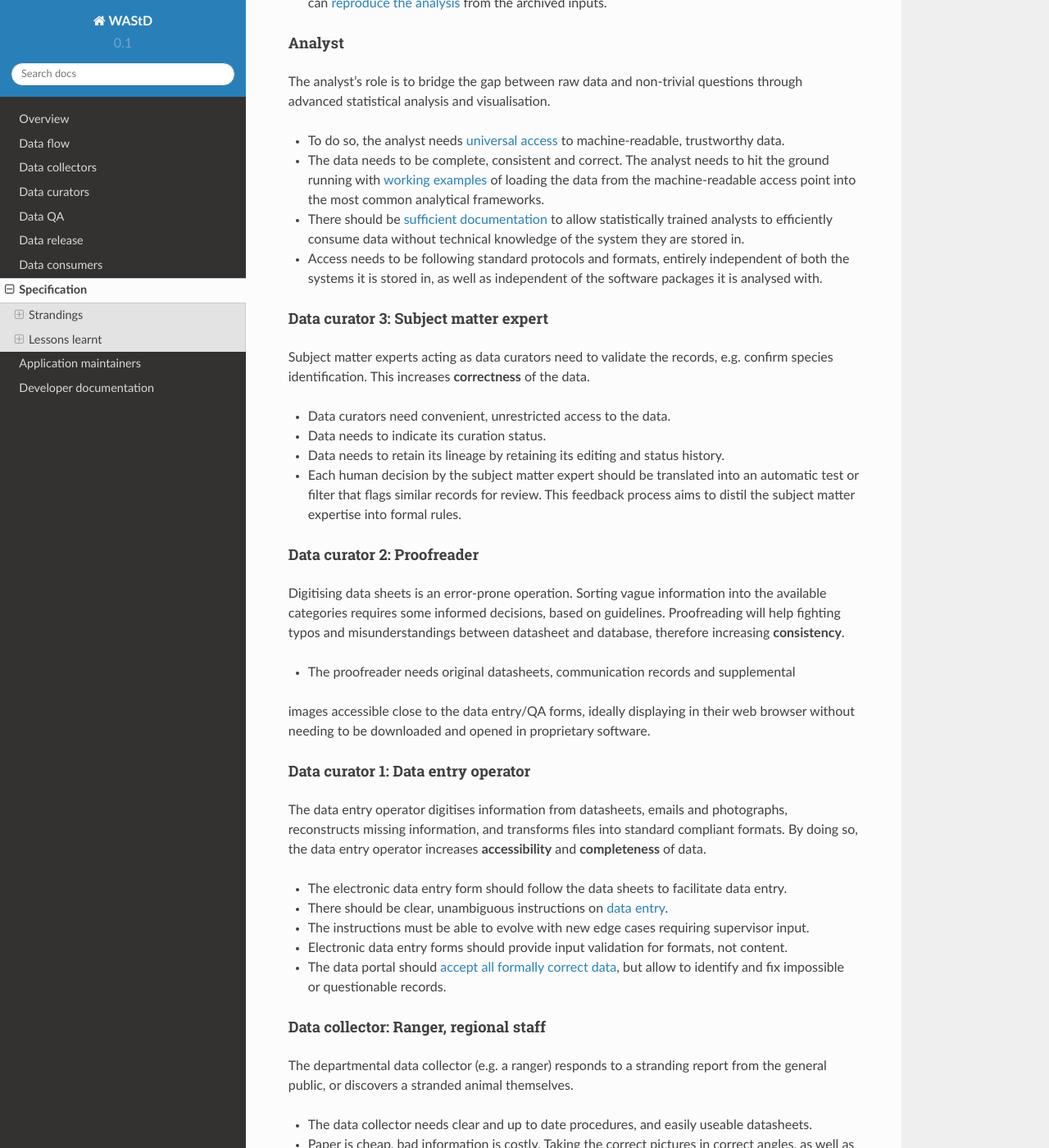
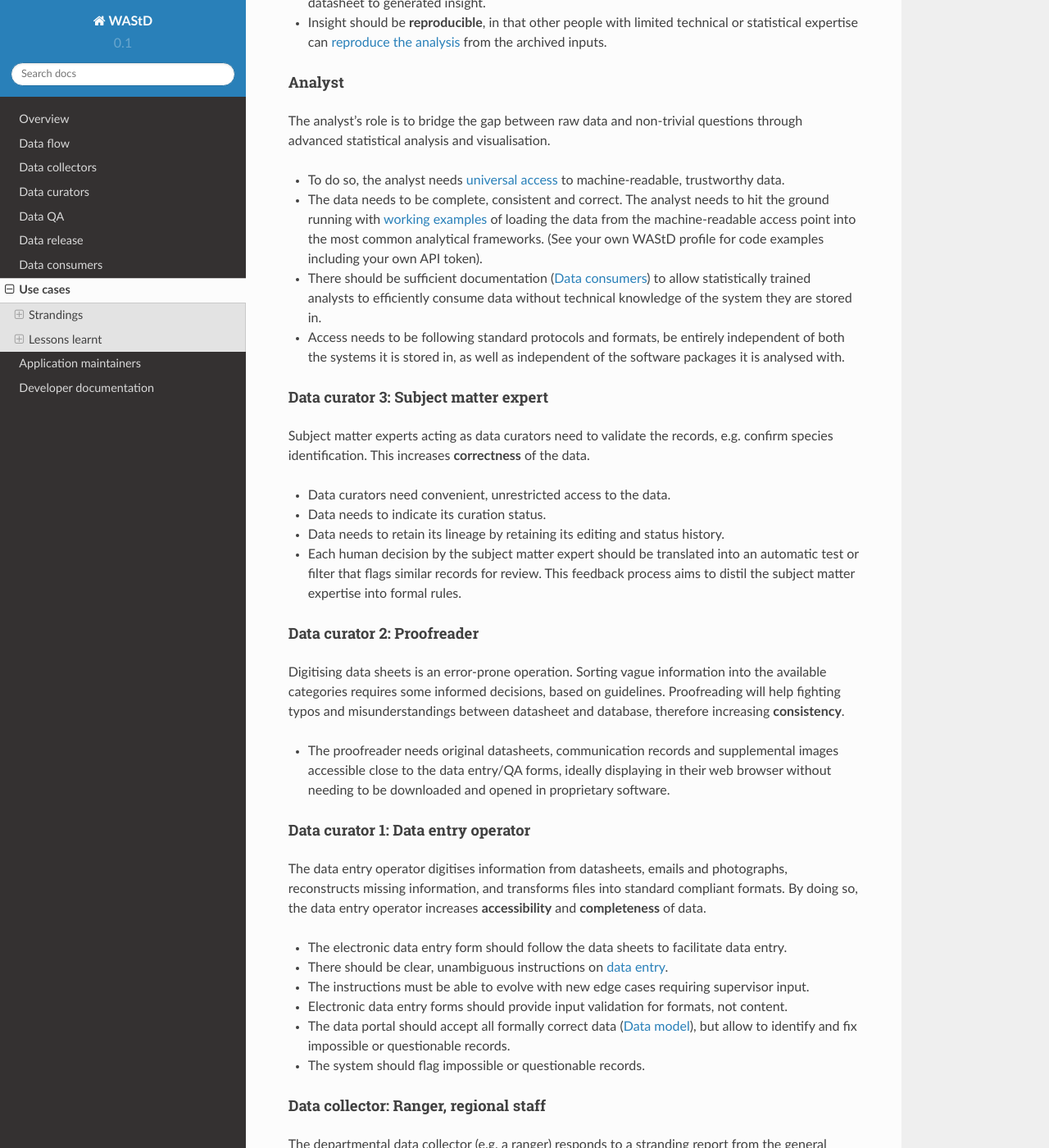
Before and after one commit to dbca-wa/wastd, a Sphinx documentation site: the page built from docs/specification.rst, in a window 1280 px wide and 1400 px high, scrolled down 3042 px. Shown: the whole window at 82% size. Built offline with Sphinx 7.4.7 and the Read the Docs theme 2.0.0, drawn with Linux system fonts in a browser that asks for light colours; some of the changed text lies outside the part shown.

Commit message:
updated docs

```diff
--- a/docs/data_consumers.rst
+++ b/docs/data_consumers.rst
@@ -1,3 +1,4 @@
+.. _data-consumers:
 ==================
 Data consumers
 ==================
@@ -87,6 +88,7 @@
 building the desired API query. To learn more about the API, read on.
 
 
+.. _data-consumers-api:
 For machines: API
 =================
 This section will document the application programming interface (API).
--- a/docs/developers.rst
+++ b/docs/developers.rst
@@ -13,6 +13,7 @@
 * the custom User app
 * remaining modules of the observations app
 
+.. _data-model:
 Data model
 ==========
 WAStD is designed to handle biological
--- a/docs/specification.rst
+++ b/docs/specification.rst
@@ -1,6 +1,7 @@
-=============
-Specification
-=============
+=========
+Use cases
+=========
+
 Strandings
 ==========
 
@@ -17,8 +18,11 @@
 
 Scope
 -----
-Current scope of WAStD: Strandings of sea turtles and dugongs.
-Data entry is restricted to trained and trusted admins through "backstage" admin forms.
+Current scope of WAStD: Strandings of sea turtles and dugongs;
+turtle track and nest counts.
+Data entry is restricted to trained and trusted admins through "backstage" admin forms
+as well as automated through mobile data capture for track and nest counts (in production)
+and strandings (in beta testing).
 WAStD will interact, and eventually integrate with BioSys.
 
 Departmental business related to turtle strandings:
@@ -76,13 +82,13 @@
 .. _usecase-stranding-mininsterial-inquiry:
 Use case: Ministerial inquiry, annual report, strategic advice
 --------------------------------------------------------------
-This section discusses requirements of each role involved in
+This section discusses requirements of each stakeholder role involved in
 
 * the response to a ministerial inquiry,
 * annual reporting for a steering committee,
 * strategic advice to a policy officer,
 
-and demonstrates the current implementation as a proof-of-concept / gap analysis.
+and demonstrates the current implementation in WAStD as a proof-of-concept / gap analysis.
 
 Minister, steering committee, policy officer
 ^^^^^^^^^^^^^^^^^^^^^^^^^^^^^^^^^^^^^^^^^^^^
@@ -106,6 +112,7 @@
 These examples show only a few out of many possible combinations of search filters.
 All results can be exported to spreadsheets for further analysis.
 The same results can also be generated through the API for consumption by software.
+See :ref:`data-consumers-api` for working examples.
 
 Manager
 ^^^^^^^
@@ -148,13 +155,14 @@
   The analyst needs to hit the ground running with
   `working examples <https://strandings.dpaw.wa.gov.au/users/FlorianM/>`_
   of loading the data from the machine-readable access point into the most common
-  analytical frameworks.
-* There should be `sufficient documentation <http://wastd.readthedocs.io/data_consumers.html>`_
+  analytical frameworks. (See your own WAStD profile for code examples including
+  your own API token).
+* There should be sufficient documentation (:ref:`data-consumers`)
   to allow statistically trained analysts to efficiently consume data without
   technical knowledge of the system they are stored in.
-* Access needs to be following standard protocols and formats, entirely independent of
-  both the systems it is stored in, as well as independent of the software packages
-  it is analysed with.
+* Access needs to be following standard protocols and formats,
+  be entirely independent of both the systems it is stored in,
+  as well as independent of the software packages it is analysed with.
 
 Data curator 3: Subject matter expert
 ^^^^^^^^^^^^^^^^^^^^^^^^^^^^^^^^^^^^^
@@ -176,8 +184,8 @@
 and database, therefore increasing **consistency**.
 
 * The proofreader needs original datasheets, communication records and supplemental
-images accessible close to the data entry/QA forms, ideally displaying in their
-web browser without needing to be downloaded and opened in proprietary software.
+  images accessible close to the data entry/QA forms, ideally displaying in their
+  web browser without needing to be downloaded and opened in proprietary software.
 
 Data curator 1: Data entry operator
 ^^^^^^^^^^^^^^^^^^^^^^^^^^^^^^^^^^^
@@ -190,21 +198,24 @@
   `data entry <http://wastd.readthedocs.io/data_curators.html>`_.
 * The instructions must be able to evolve with new edge cases requiring supervisor input.
 * Electronic data entry forms should provide input validation for formats, not content.
-* The data portal should
-  `accept all formally correct data <http://wastd.readthedocs.io/developers.html#data-model>`_,
+* The data portal should accept all formally correct data (:ref:`data-model`),
   but allow to identify and fix impossible or questionable records.
+* The system should flag impossible or questionable records.
 
 Data collector: Ranger, regional staff
 ^^^^^^^^^^^^^^^^^^^^^^^^^^^^^^^^^^^^^^
 The departmental data collector (e.g. a ranger) responds to a stranding report
 from the general public, or discovers a stranded animal themselves.
 
-* The data collector needs clear and up to date procedures, and easily useable datasheets.
+* The data collector needs clear and up to date procedures, and easily useable
+  datasheets.
 * Paper is cheap, bad information is costly. Taking the correct pictures in correct
   angles, as well as taking and processing samples, or preserving the carcass for a
   subsequent necropsy correctly is time-critical and cannot be repeated later.
-  Instructions to take the right measurements, samples and photographs must be available to the data collector.
-* Datasheets need to capture complete, consistent and correct data, while avoiding capturing unneccessary detail.
+  Instructions to take the right measurements, samples and photographs must be
+  available to the data collector.
+* Datasheets need to capture complete, consistent and correct data, while avoiding
+  capturing unneccessary detail.
 * Datasheets should provide enough guidance to the data collector on providing the
   desired data formats and precision.
 
@@ -222,7 +233,8 @@
   This could happen in the form of a "thank you" email with an excerpt of the
   final stranding record.
   Example: TOs returning tags after harvesting a tagged turtle usually get sent
-  a reward like branded t-shirts or baseball caps by Marine Science to show their appreciation.
+  a reward like branded t-shirts or baseball caps by Marine Science to show their
+  appreciation.
 
 Lessons learnt
 ==============
@@ -231,10 +243,19 @@
 * April 2016: Requirements Analysis (during SDIS main sprint)
 * July 2016: Implementation
 * August - Sept 2016: Agile iterations, weekly stakeholder workshops to refine
-  requirements and update business processes understanding and requirements (during SDIS/ARAR cycle)
+  requirements and update business processes understanding and requirements
+  (during SDIS/ARAR cycle)
 * Oct 2016: Production deployment, start of turtle stranding data entry,
   "dog fooding" the data entry manual, usability improvements,
   working on datasheets.
+* Nov 2016: Development of digital data capture for turtle tracks.
+  Form revised 10 times.
+* Nov/Dec 2016: 2300+ tracks recorded digitally, replacing paper forms.
+* Dec 2016: Track app deployed to two more field teams (Karratha, Broome).
+* Jan 2016: Automated pipeline from digital capture to WAStD.
+* Jan 2016: Digital form for tracks revised 15 more times to include nest tags
+  / egg / hatchling / logger measurements.
+* Feb 2016: Revised form used in field.
 
 By sharing technology and architecture with BioSys, WAStD is part of the BioSys
 ecosystem of data warehousing, data curation, data exchange standards and
```
Also changed, not shown: other parts of docs/specification.rst (+5 -3 lines).
